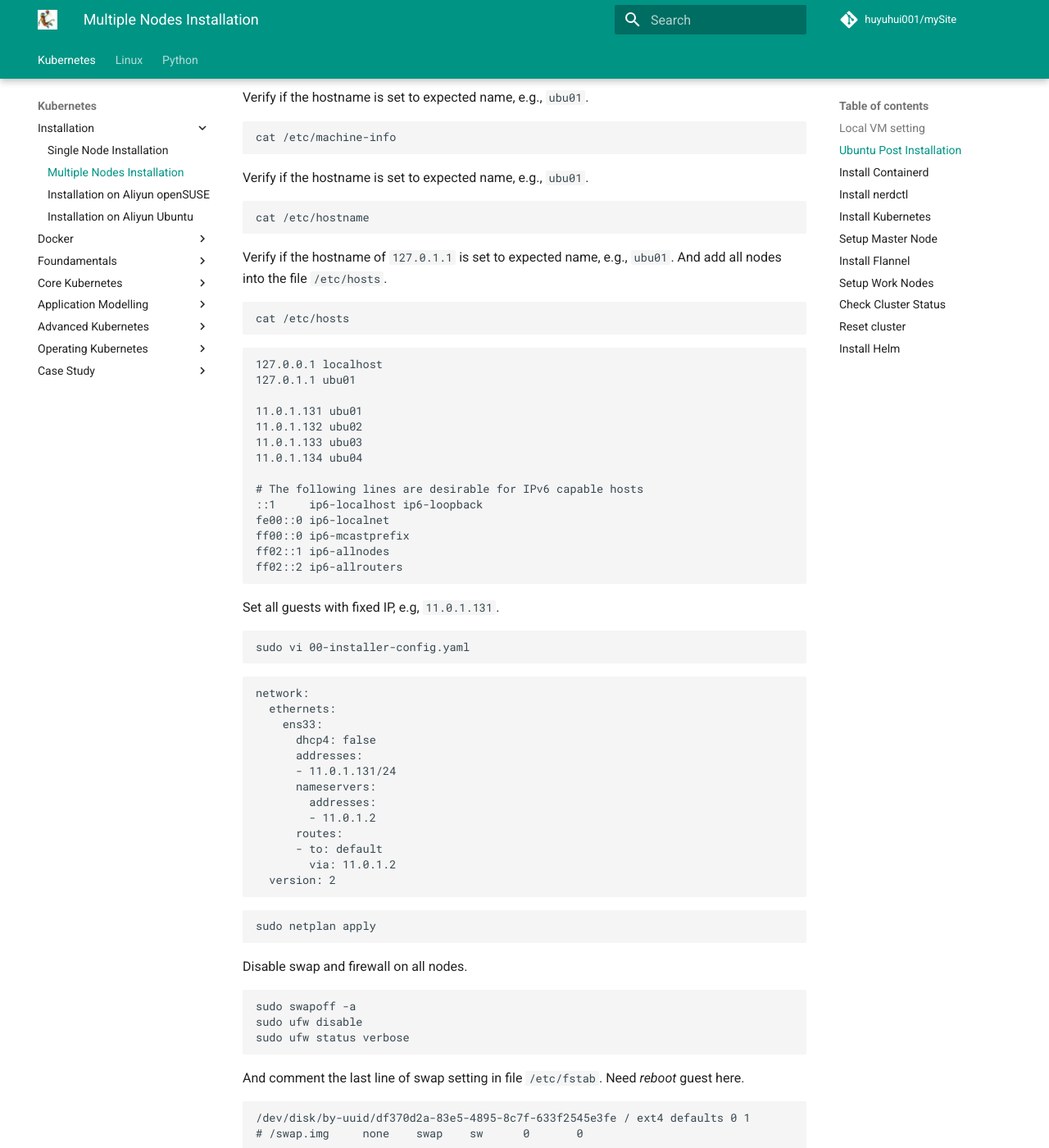
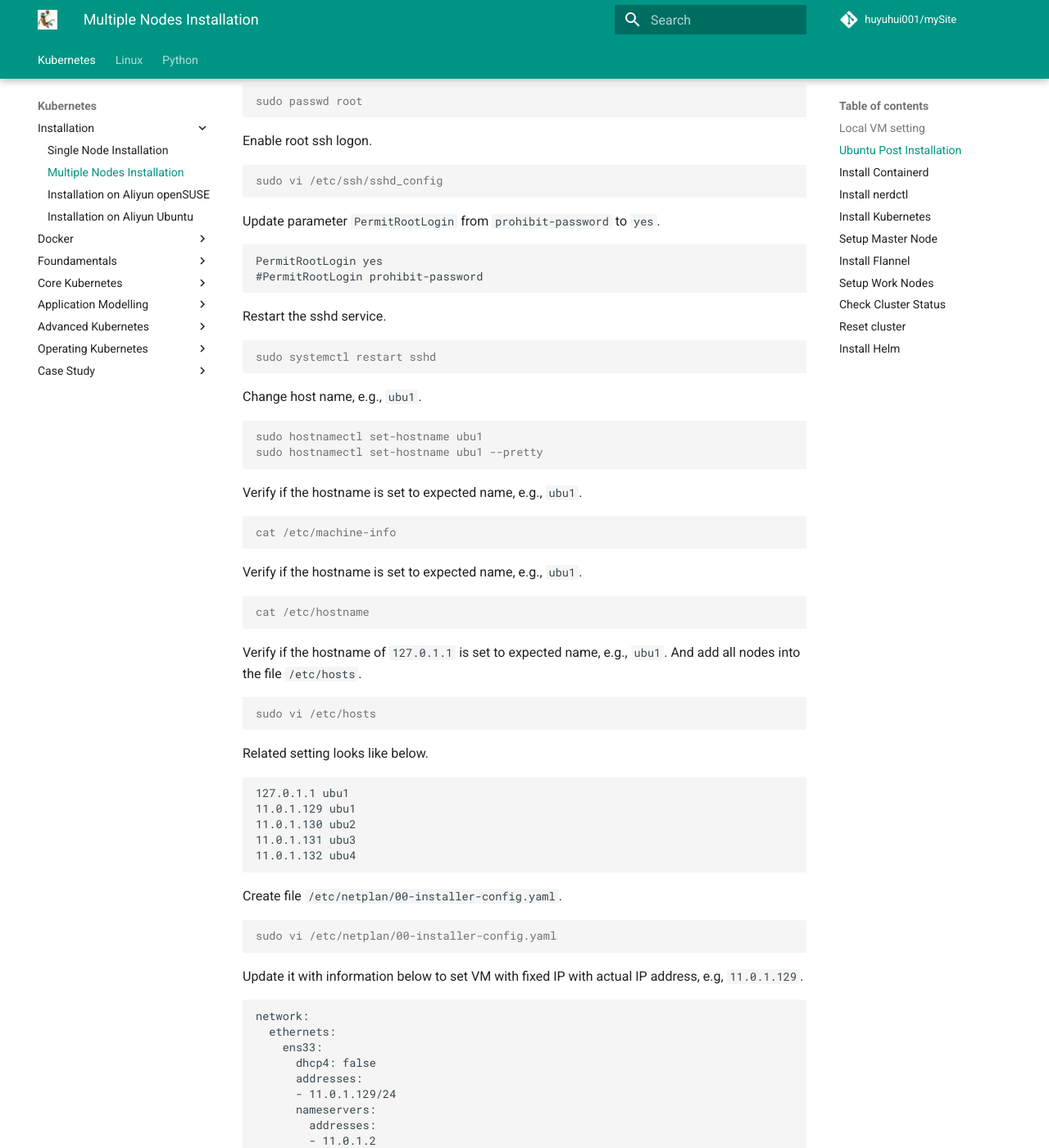
Before and after one commit to huyuhui001/mySite, an MkDocs documentation site: the page built from docs/k8s/installation/multiple-local.md, in a window 1280 px wide and 1400 px high, scrolled down 940 px. Shown: the whole window at 82% size. Built offline with MkDocs 1.6.1 and Material for MkDocs 9.7.7, drawn with Linux system fonts in a browser that asks for light colours; comment, search, counter and statistics services are not loaded; some of the changed text lies outside the part shown.

Commit message:
Documentation

````diff
--- a/docs/k8s/installation/multiple-local.md
+++ b/docs/k8s/installation/multiple-local.md
@@ -10,73 +10,90 @@
 Create guest machine with VMWare Player.
 
 * 4 GB RAM
-* 2 CPUs with 2 Cores
+* 1 CPUs with 2 Cores
 * Ubuntu Server 22.04
 * NAT
 
-
-Kubernetes running on Containerd.
+!!! info
+    Kubernetes running on Containerd.
 
 
 ## Ubuntu Post Installation
 
-Create user `james` on all guests.
-```
-sudo adduser james
-sudo usermod -aG adm,sudo,syslog,cdrom,dip,plugdev,lxd james
-sudo passwd james
+!!! info
+    Log onto each VM with the account created during Ubuntu installation, and perform below tasks on every VM.
+
+
+Create user `vagrant` on all guests.
+```console
+sudo adduser vagrant
+sudo usermod -aG adm,sudo,syslog,cdrom,dip,plugdev,lxd vagrant
+sudo passwd vagrant
 ```
 
 Set password for `root` on all guests.
-```
+```console
 sudo passwd root
 ```
 
-Update all guests' hostname, `ubu01`,`ubu02`,`ubu03`,`ubu04`.
+Enable root ssh logon.
+```console
+sudo vi /etc/ssh/sshd_config
 ```
-sudo hostnamectl set-hostname ubu01
-sudo hostnamectl set-hostname ubu01 --pretty
+
+Update parameter `PermitRootLogin` from `prohibit-password` to `yes`.
 ```
-Verify if the hostname is set to expected name, e.g., `ubu01`.
+PermitRootLogin yes
+#PermitRootLogin prohibit-password
 ```
+
+Restart the sshd service.
+```console
+sudo systemctl restart sshd
+```
+
+Change host name, e.g., `ubu1`.
+```console
+sudo hostnamectl set-hostname ubu1
+sudo hostnamectl set-hostname ubu1 --pretty
+```
+
+Verify if the hostname is set to expected name, e.g., `ubu1`.
+```console
 cat /etc/machine-info
 ```
-Verify if the hostname is set to expected name, e.g., `ubu01`.
-```
+
+Verify if the hostname is set to expected name, e.g., `ubu1`.
+```console
 cat /etc/hostname
 ```
-Verify if the hostname of `127.0.1.1` is set to expected name, e.g., `ubu01`. And add all nodes  into the file `/etc/hosts`.
+
+Verify if the hostname of `127.0.1.1` is set to expected name, e.g., `ubu1`. And add all nodes into the file `/etc/hosts`.
+```console
+sudo vi /etc/hosts
 ```
-cat /etc/hosts
+Related setting looks like below.
 ```
-```
-127.0.0.1 localhost
-127.0.1.1 ubu01
-
-11.0.1.131 ubu01
-11.0.1.132 ubu02
-11.0.1.133 ubu03
-11.0.1.134 ubu04
-
-# The following lines are desirable for IPv6 capable hosts
-::1     ip6-localhost ip6-loopback
-fe00::0 ip6-localnet
-ff00::0 ip6-mcastprefix
-ff02::1 ip6-allnodes
-ff02::2 ip6-allrouters
+127.0.1.1 ubu1
+11.0.1.129 ubu1
+11.0.1.130 ubu2
+11.0.1.131 ubu3
+11.0.1.132 ubu4
 ```
 
-Set all guests with fixed IP, e.g, `11.0.1.131`.
+Create file `/etc/netplan/00-installer-config.yaml`.
+```console
+sudo vi /etc/netplan/00-installer-config.yaml
 ```
-sudo vi 00-installer-config.yaml
-```
+
+Update it with information below to set VM with fixed IP with actual IP address, e.g, `11.0.1.129`.
 ```
 network:
   ethernets:
     ens33:
       dhcp4: false
       addresses:
-      - 11.0.1.131/24
+      - 11.0.1.129/24
       nameservers:
         addresses:
         - 11.0.1.2
@@ -85,45 +102,62 @@
         via: 11.0.1.2
   version: 2
 ```
-```
+
+Effect above change.
+```console
 sudo netplan apply
 ```
 
+!!! Attention
+    The current ssh connection will be broken due to network setting change.
+
+
 Disable swap and firewall on all nodes.
-```
+```console
 sudo swapoff -a
 sudo ufw disable
 sudo ufw status verbose
 ```
 And comment the last line of swap setting in file `/etc/fstab`. Need *reboot* guest here.
+```console
+sudo vi /etc/fstab
+```
+Result likes below.
 ```
 /dev/disk/by-uuid/df370d2a-83e5-4895-8c7f-633f2545e3fe / ext4 defaults 0 1
 # /swap.img     none    swap    sw      0       0
 ```
 
 Setup timezone on all nodes
-```
+```console
 sudo ln -sf /usr/share/zoneinfo/Asia/Shanghai /etc/localtime
-sudo echo 'LANG="en_US.UTF-8"' >> /etc/profile
+
+sudo cp /etc/profile /etc/profile.bak
+echo 'LANG="en_US.UTF-8"' | sudo tee -a /etc/profile
+
 source /etc/profile
 ```
+
 Something like this after execute command `ll /etc/localtime`
 ```
 lrwxrwxrwx 1 root root 33 Jul 15 22:00 /etc/localtime -> /usr/share/zoneinfo/Asia/Shanghai
 ```
 
-
-Kernel setting on all nodes.
+Kernel setting.
 ```
 cat <<EOF | sudo tee /etc/modules-load.d/containerd.conf
 overlay
 br_netfilter
 EOF
 ```
+
+Effect changes above.
 ```
 sudo modprobe overlay
 sudo modprobe br_netfilter
 ```
+
+Network setting.
 ```
 cat <<EOF | sudo tee /etc/sysctl.d/99-kubernetes-cri.conf
 net.bridge.bridge-nf-call-iptables  = 1
@@ -131,9 +165,15 @@
 net.bridge.bridge-nf-call-ip6tables = 1
 EOF
 ```
+
+Effect changes above.
 ```
 sudo sysctl --system
 ```
+
+!!! Attention
+    Reboot the VM.
+    All tasks below will use account `vagrant`.
 
 
 
````
